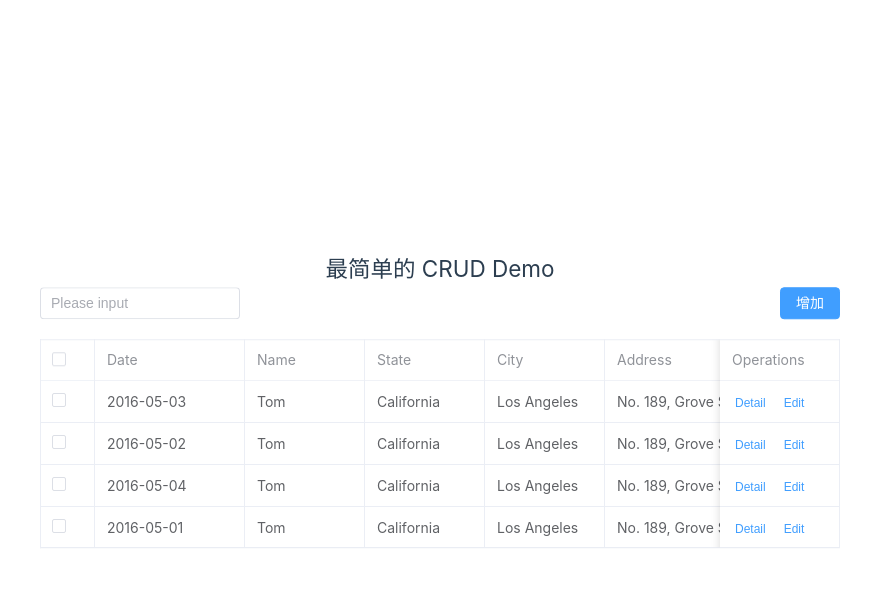
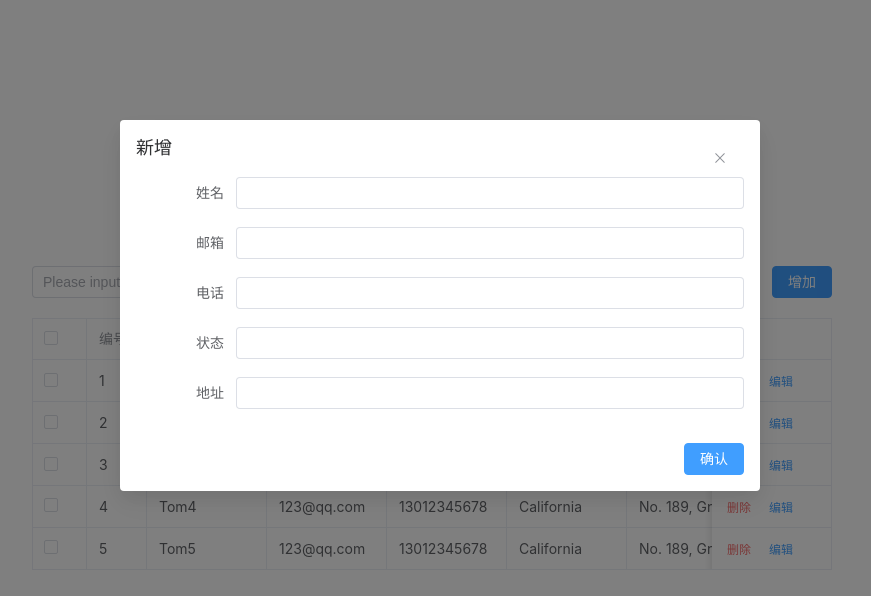
Before and after one commit to ldz59/vue3-demo, a Vue app: page / in a window 1280 px wide. Both pictures are taken after a click on the button "增加". Shown: the top 596 px of the page, without its empty margins (200-1071 px from the left). Built offline with nearby package versions, Linux system fonts and the light colour scheme.

Commit message:
feat:完成多选删除功能

```diff
--- a/src/App.vue
+++ b/src/App.vue
@@ -6,8 +6,11 @@
     </div>
     <!-- 功能 -->
     <div class="query-box">
-      <el-input v-model="queryInput" placeholder="Please input" />
-      <el-button type="primary">增加</el-button>
+      <el-input class="query-input" v-model="queryInput" placeholder="Please input" />
+      <div class="btn-list">
+        <el-button type="primary" @click="handleAdd">增加</el-button>
+        <el-button type="danger" @click="handleDelList" v-if="multipleSelection.length>0">删除</el-button>
+      </div>
     </div>
     <!-- 表格 -->
     <el-table
@@ -18,21 +21,50 @@
       border
     >
       <el-table-column type="selection" width="55" />
-      <el-table-column fixed prop="date" label="Date" width="150" />
-      <el-table-column prop="name" label="Name" width="120" />
-      <el-table-column prop="state" label="State" width="120" />
-      <el-table-column prop="city" label="City" width="120" />
-      <el-table-column prop="address" label="Address" width="600" />
-      <el-table-column prop="zip" label="Zip" width="120" />
-      <el-table-column fixed="right" label="Operations" width="120">
-        <template #default>
-          <el-button link type="primary" size="small" @click="handleRowClick"
-            >Detail</el-button
-          >
-          <el-button link type="primary" size="small">Edit</el-button>
+      <el-table-column prop="id" label="编号" width="60" />
+      <el-table-column prop="name" label="姓名" width="120" />
+      <el-table-column prop="email" label="邮箱" width="120" />
+      <el-table-column prop="phone" label="手机" width="120" />
+      <el-table-column prop="state" label="状态" width="120" />
+      <el-table-column prop="address" label="地址" width="300" />
+      <el-table-column fixed="right" label="操作" width="120">
+        <template #default="scope">
+          <el-button style="color:#f56c6c"
+          link
+          type="primary"
+          size="small"
+          @click="handleRowDel(scope.row)"
+        >删除</el-button>
+          <el-button link type="primary" size="small">编辑</el-button>
         </template>
       </el-table-column>
     </el-table>
+
+    <!-- dialog -->
+    <el-dialog v-model="dialogFormVisible" :title="dialogType === 'add' ? '新增' : '编辑'">
+      <el-form :model="tableForm">
+        <el-form-item label="姓名" :label-width="100">
+          <el-input v-model="tableForm.name" autocomplete="off" />
+        </el-form-item>
+        <el-form-item label="邮箱" :label-width="100">
+          <el-input v-model="tableForm.email" autocomplete="off" />
+        </el-form-item>
+        <el-form-item label="电话" :label-width="100">
+          <el-input v-model="tableForm.phone" autocomplete="off" />
+        </el-form-item>
+        <el-form-item label="状态" :label-width="100">
+          <el-input v-model="tableForm.state" autocomplete="off" />
+        </el-form-item>
+        <el-form-item label="地址" :label-width="100">
+          <el-input v-model="tableForm.address" autocomplete="off" />
+        </el-form-item>
+      </el-form>
+      <template #footer>
+        <span class="dialog-footer">
+          <el-button type="primary" @click="dialogConfirm">确认</el-button>
+        </span>
+      </template>
+    </el-dialog>
   </div>
 </template>
 
@@ -44,51 +76,102 @@
   let queryInput = ref("")
   let tableData = ref([
     {
-      date: '2016-05-03',
-      name: 'Tom',
+      id: '1',
+      name: 'Tom1',
+      email: '123@qq.com',
+      phone: '13012345678',
       state: 'California',
-      city: 'Los Angeles',
       address: 'No. 189, Grove St, Los Angeles',
-      zip: 'CA 90036',
-      tag: 'Home',
     },
     {
-      date: '2016-05-02',
-      name: 'Tom',
+      id: '2',
+      name: 'Tom2',
+      email: '123@qq.com',
+      phone: '13012345678',
       state: 'California',
-      city: 'Los Angeles',
       address: 'No. 189, Grove St, Los Angeles',
-      zip: 'CA 90036',
-      tag: 'Office',
     },
     {
-      date: '2016-05-04',
-      name: 'Tom',
+      id: '3',
+      name: 'Tom3',
+      email: '123@qq.com',
+      phone: '13012345678',
       state: 'California',
-      city: 'Los Angeles',
       address: 'No. 189, Grove St, Los Angeles',
-      zip: 'CA 90036',
-      tag: 'Home',
     },
     {
-      date: '2016-05-01',
-      name: 'Tom',
+      id: '4',
+      name: 'Tom4',
+      email: '123@qq.com',
+      phone: '13012345678',
       state: 'California',
-      city: 'Los Angeles',
       address: 'No. 189, Grove St, Los Angeles',
-      zip: 'CA 90036',
-      tag: 'Office',
+    },
+    {
+      id: '5',
+      name: 'Tom5',
+      email: '123@qq.com',
+      phone: '13012345678',
+      state: 'California',
+      address: 'No. 189, Grove St, Los Angeles',
     },
   ])
   let multipleSelection = ref([])
+  let dialogFormVisible = ref(false)
+  let tableForm = ref({
+    name: '张三',
+    email: '123@qq.com',
+    phone: '13012345678',
+    state: '在职',
+    address: '福建省',
+  })
+  let dialogType = ref('add')
+
 
   // 方法
+  // 删除一条
+  const handleRowDel = ({id}) => {
+    console.log(id)
+    // 1. 通过ID获取到条目对应的 索引值
+    let index = tableData.value.findIndex(item=>item.id === id)
+    // 2. 通过索引值进行删除对应条目
+    tableData.value.splice(index,1)
+  }
+  // 多条删除
+  const handleDelList = () => {
+    multipleSelection.value.forEach(id=>{
+      handleRowDel({id})
+    })
+    // 清空
+    multipleSelection.value = []
+  }
+  // 选中
+  const handleSelectionChange = (val) => {
+    // multipleSelection.value = val
+    // 清空
+    multipleSelection.value = []
+    val.forEach(item => {
+      multipleSelection.value.push(item.id)
+    })
+    console.log(multipleSelection.value);
 
-  const handleRowClick = () => {
-    console.log('click')
   }
-  const handleSelectionChange = (val) => {
-    multipleSelection.value = val
+  // 新增
+  const handleAdd = () => {
+    dialogFormVisible.value = true
+    tableForm.value = {}
+  }
+  // 确认
+  const dialogConfirm = () => {
+    dialogFormVisible.value = false
+    // 1.拿到数据
+
+    // 2.添加到表格
+    tableData.value.push({
+      id: (tableData.value.length + 1).toString(),
+      ...tableForm.value,
+    })
+    console.log(tableData);
   }
 
 </script>
@@ -96,10 +179,7 @@
 <style scoped>
   .table-box {
     max-width: 800px;
-    position: absolute;
-    top: 50%;
-    left: 50%;
-    transform: translate(-50%, -50%);
+    margin: 200px;
   }
   .title {
     text-align: center;
@@ -109,7 +189,7 @@
     justify-content: space-between;
     margin-bottom: 20px;
   }
-  .el-input {
+  .query-input {
     width:200px
   }
 </style>
```
